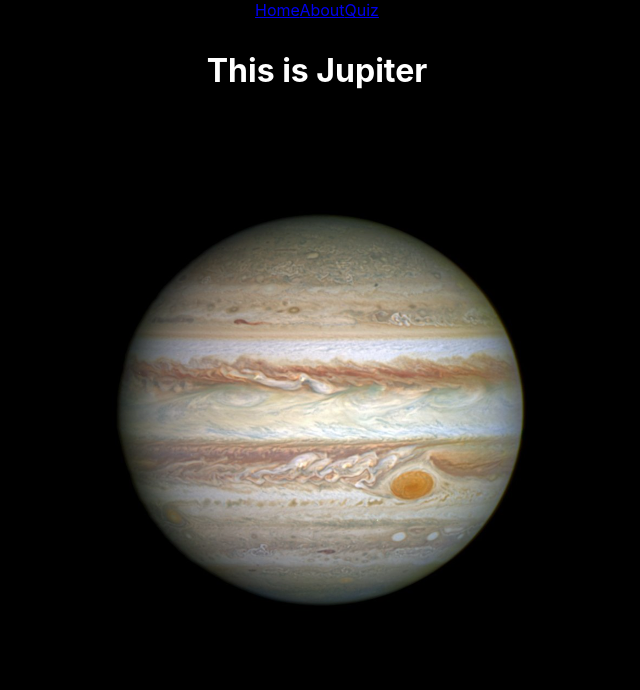
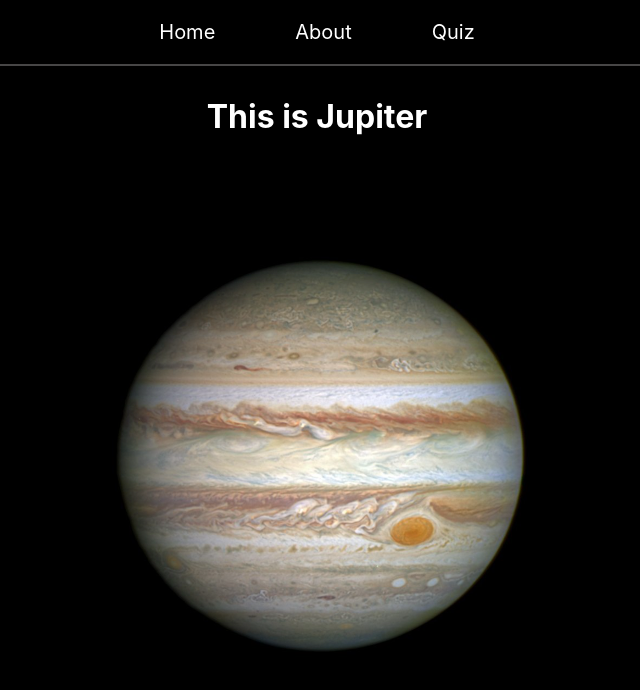
Before and after one commit to jlparson/planetarium_project, a React (Create React App) app in the folder client/: page /Jupiter in a window 1280 px wide. Shown: the top 690 px of the page, without its empty margins (323-963 px from the left). Built offline with nearby package versions, Linux system fonts and the light colour scheme.

Commit message:
navbar css

```diff
--- a/client/src/SpinningPlanets.css
+++ b/client/src/SpinningPlanets.css
@@ -1,4 +1,4 @@
-/* .jupiter {
+/* .jupiterContainerPlanet {
 
     top:0;
     bottom:0;
--- /dev/null
+++ b/client/src/components/Navbar.css
@@ -0,0 +1,15 @@
+a {
+    color:white;
+    padding:20px 40px;
+    text-decoration:none;
+    font-size: 20px;
+}
+
+a:hover {
+    background-color: #474646;
+}
+
+.links{
+    padding:20px;
+    border-bottom: 2px solid #474646;
+}
--- a/client/src/components/Navbar.js
+++ b/client/src/components/Navbar.js
@@ -1,3 +1,5 @@
+import './Navbar.css'
+
 const Navbar = () => {
     return (
         <nav className="navbar">
--- a/client/src/containers/JupiterContainer.js
+++ b/client/src/containers/JupiterContainer.js
@@ -5,7 +5,7 @@ const Jupiter = () => {
     return (
         <>
             <h1>This is Jupiter</h1>
-            <img src={jupiter} alt="Jupiter" />
+            <img className="jupiterContainerPlanet" src={jupiter} alt="Jupiter" />
         </>
     );
 };
```
